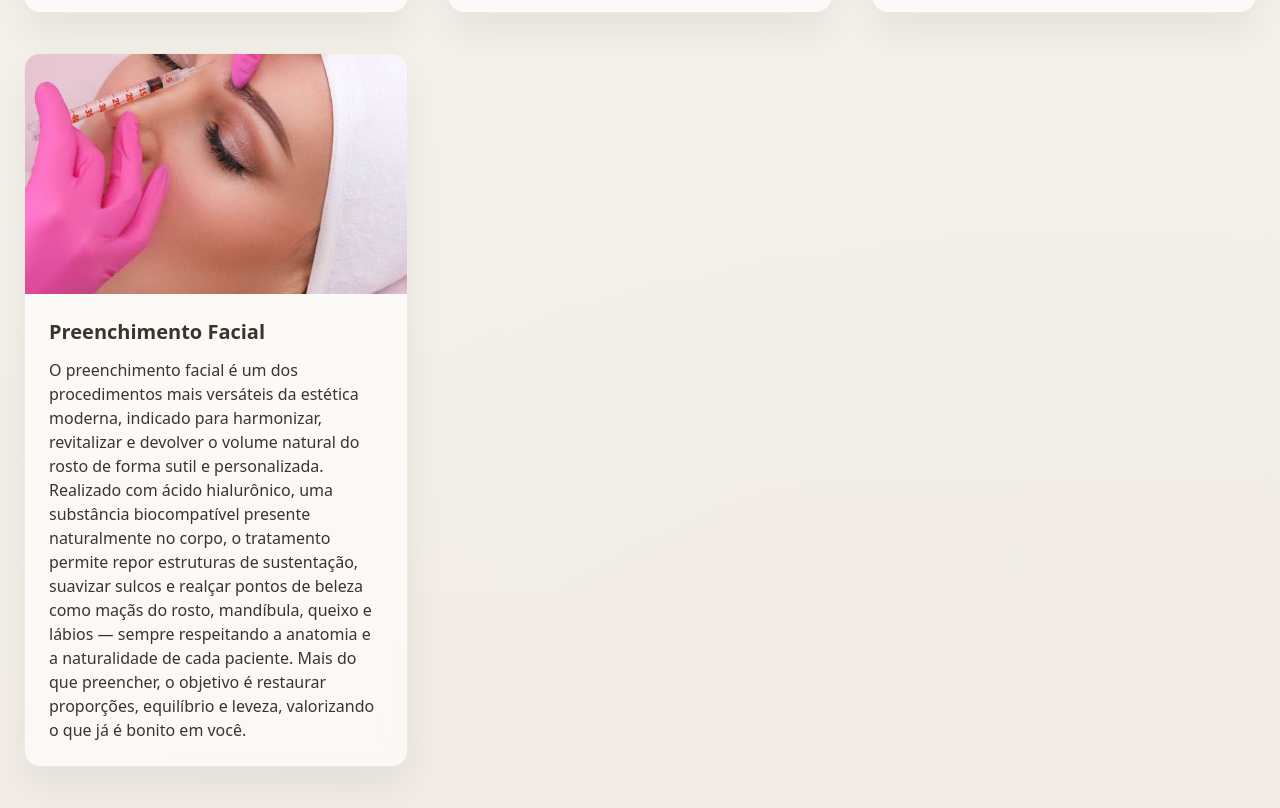
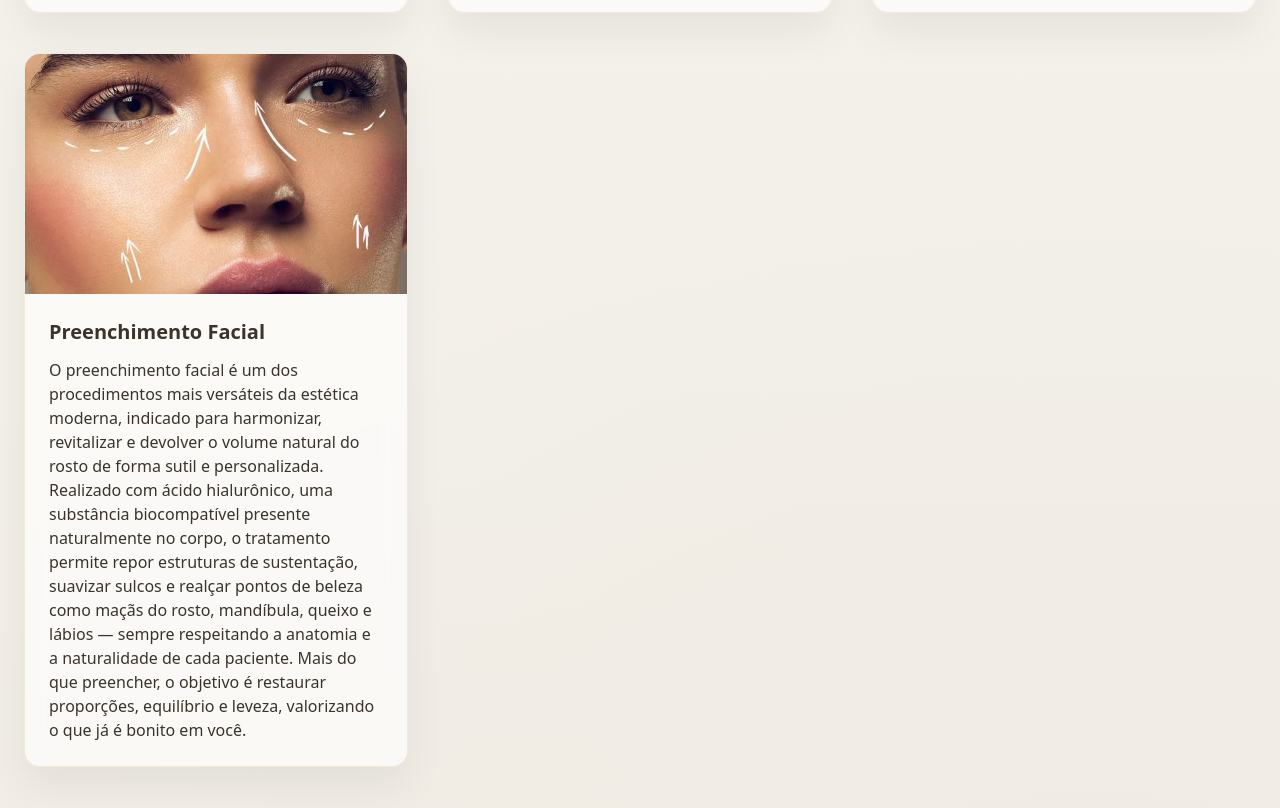
Before and after one commit to marcellacaetanoodontologia-glitch/Marcella-Caetano, a plain HTML site: page index.html in a window 1280 px wide. Shown: the part 1630-2438 px from the top of the page. Drawn offline with nearby package versions, Linux system fonts and the light colour scheme.

Commit message:
Update index.html

```diff
--- a/index.html
+++ b/index.html
@@ -220,7 +220,7 @@ Procedimentos
 </div>
 
 <div class="card-lux rounded-2xl overflow-hidden">
-<img src="assets/botox.jpg" class="w-full h-60 object-cover">
+<img src="assets/facial.jpg" class="w-full h-60 object-cover">
 <div class="p-6">
 <h3 class="text-xl font-semibold mb-3">Preenchimento Facial</h3>
 <p>O preenchimento facial é um dos procedimentos mais versáteis da estética moderna, indicado para harmonizar,
```
